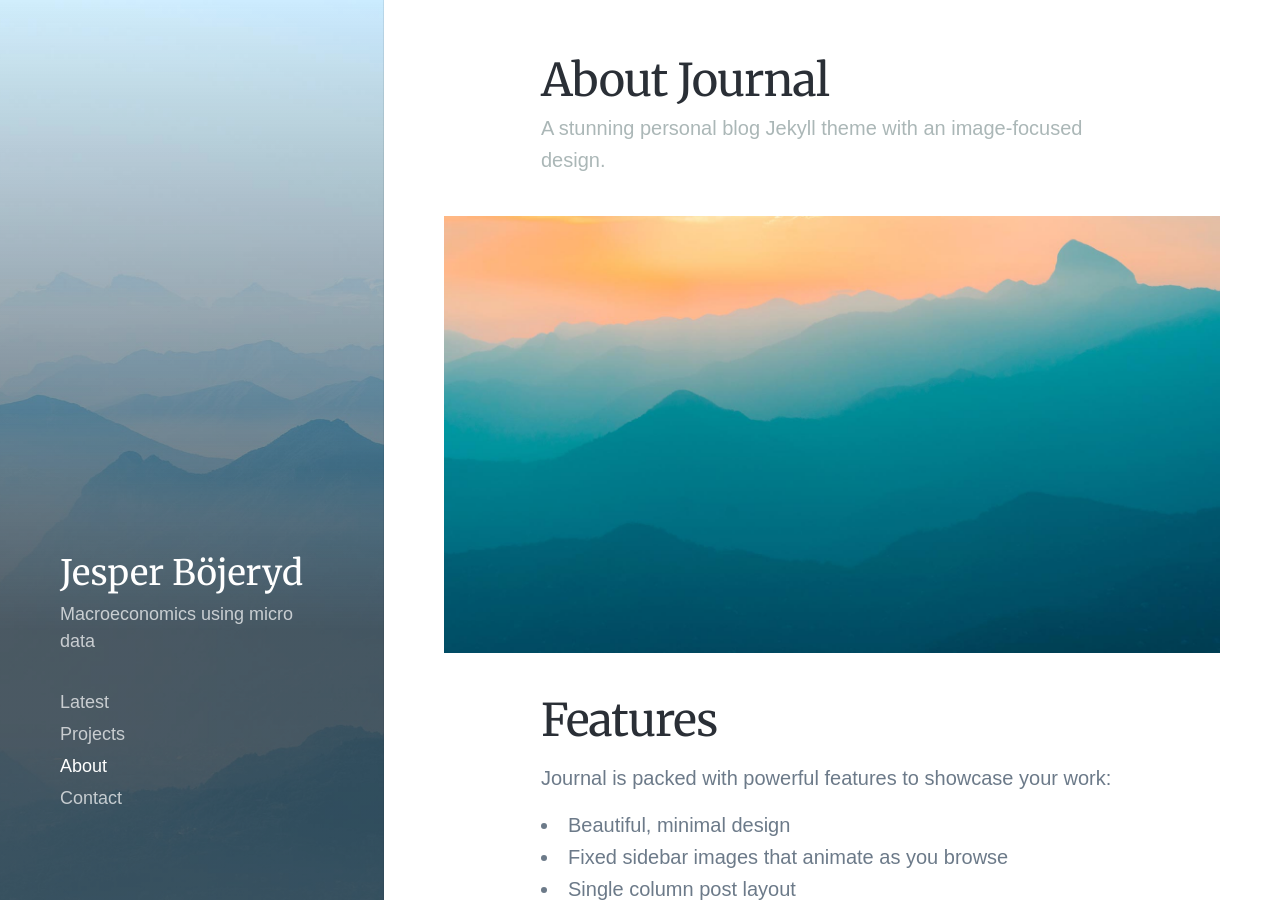
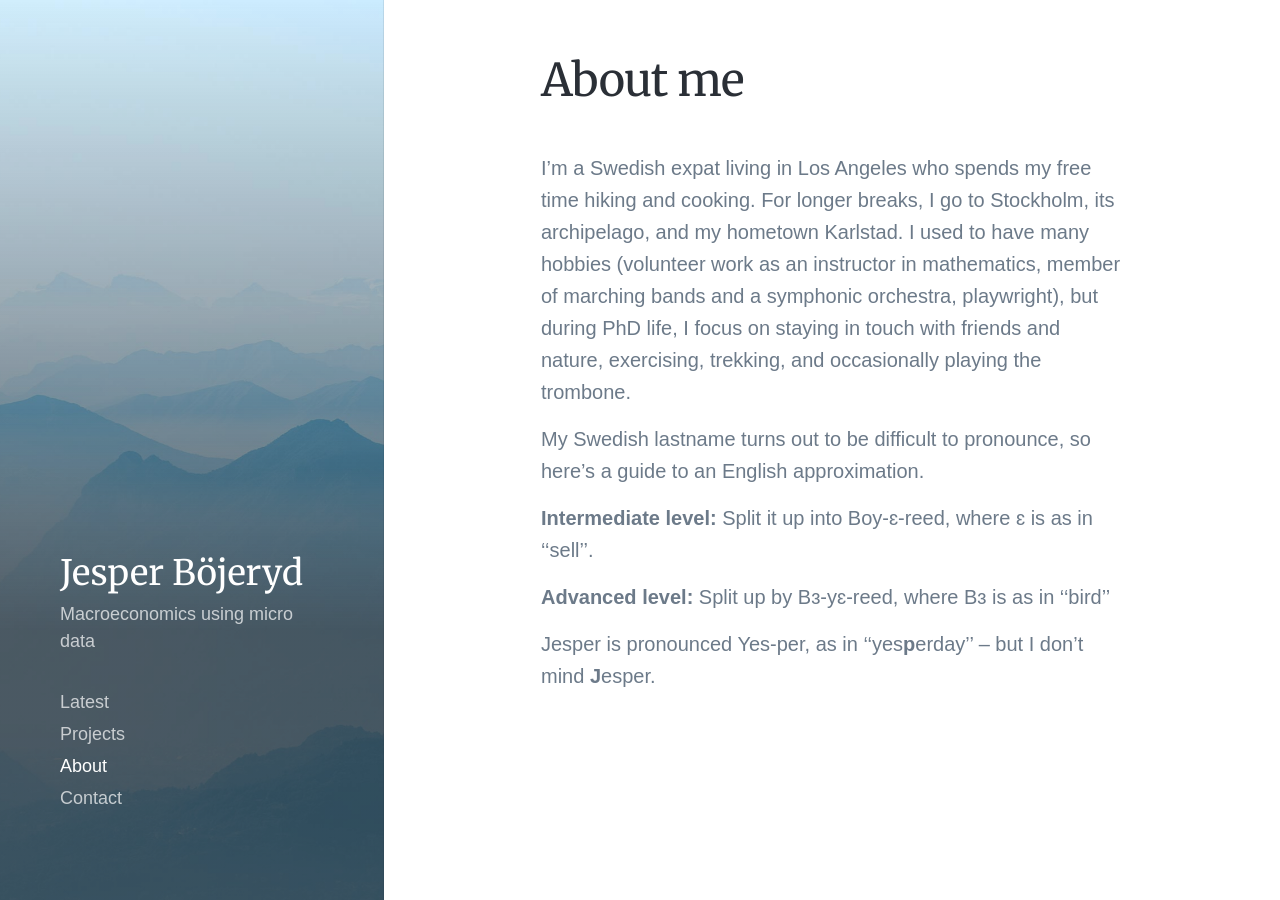
Before and after one commit to bojeryd91/bojeryd91.github.io, a Jekyll site: the page built from _pages/about.md, in a window 1280 px wide and 900 px high. Built offline with Jekyll 4.4.1, drawn with Linux system fonts in a browser that asks for light colours; nearby versions of some CDN libraries; some web fonts are replaced; some of the changed text lies outside the part shown.

Commit message:
Update about.md

```diff
--- a/_pages/about.md
+++ b/_pages/about.md
@@ -1,35 +1,15 @@
 ---
-title: About Journal
-subtitle: A stunning personal blog Jekyll theme with an image-focused design.
-description: A stunning personal blog Jekyll theme with an image-focused design.
+title: About me
+description: Information about my life outside research and academia
 featured_image: /images/demo/demo-portrait.jpg
 ---
 
-![](/images/demo/demo-landscape.jpg)
+I'm a Swedish expat living in Los Angeles who spends my free time hiking and cooking. For longer breaks, I go to Stockholm, its archipelago, and my hometown Karlstad. I used to have many hobbies (volunteer work as an instructor in mathematics, member of marching bands and a symphonic orchestra, playwright), but during PhD life, I focus on staying in touch with friends and nature, exercising, trekking, and occasionally playing the trombone.
 
-## Features
+My Swedish lastname turns out to be difficult to pronounce, so here’s a guide to an English approximation.
 
-Journal is packed with powerful features to showcase your work:
+**Intermediate level:** Split it up into Boy-ɛ-reed, where ɛ is as in ''sell''.
 
-* Beautiful, minimal design
-* Fixed sidebar images that animate as you browse
-* Single column post layout
-* Responsive – works perfectly on all devices
-* Portfolio/projects post type to show your work
-* Blog with pagination
-* Sleek Ajax navigation and page transitions
-* Unique 'gallery' feature for image grids and carousels
-* Built-in contact form with Formspree integration
-* Full markdown support and code highlighting
-* Social media icons
-* Fast page rendering
-* Built with SEO best practices in mind
-* Customize everything – colors, spacing, fonts, sizes etc. – via a simple settings file
-* Works with GitHub Pages
-* Updated and supported by the developers
+**Advanced level:** Split up by Bɜ-yɛ-reed, where Bɜ is as in ''bird''
 
-## Get Index
-
-Journal is created and supported by [Jekyll Themes](https://jekyllthemes.io), and is available for $49.
-
-<a href="https://jekyllthemes.io/theme/journal-personal-jekyll-theme" class="button button--large">Get This Theme</a>
+Jesper is pronounced Yes-per, as in ''yes**p**erday'' -- but I don't mind **J**esper.
```
